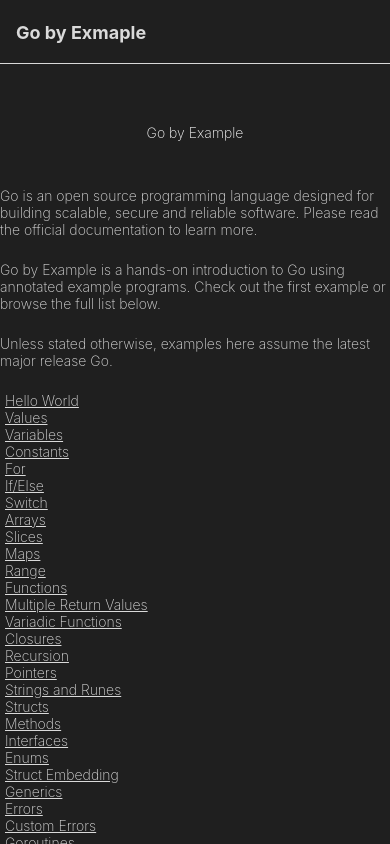
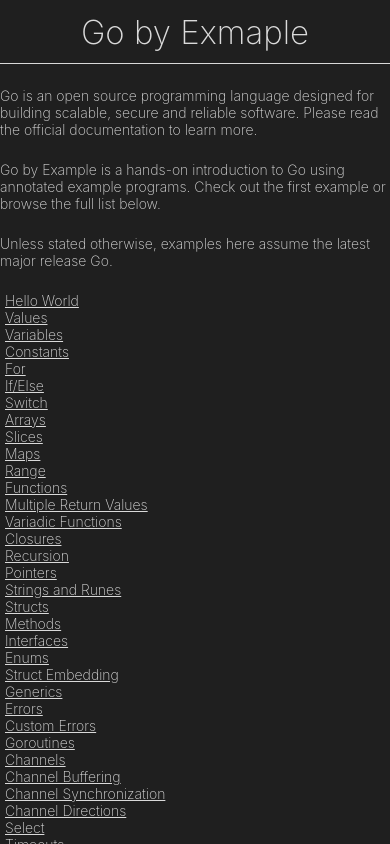
Before and after one commit to Miki535/GoByExample-on-react-native, a React Native app in the folder GoByExample/: screen / in a window 390 px wide. Shown: the top 844 px of the page. Built offline with nearby package versions, Linux system fonts and the light colour scheme.

Commit message:
Update App.js

```diff
--- a/GoByExample/App.js
+++ b/GoByExample/App.js
@@ -14,7 +14,6 @@
 
   return (
     <View style={styles.container}>
-      <Text style={styles.main}>Go by Example</Text>
       <ScrollView>
       <BR />
       <TouchableOpacity onPress={handlePress}>
@@ -165,14 +164,18 @@
       <Stack.Navigator
         initialRouteName="Home"
         screenOptions={{
-          headerStyle: { backgroundColor: '#1f1f1f' },
-          headerTintColor: '#dadada',
-          headerTitleStyle: { fontWeight: 'bold' },
+          headerStyle: { backgroundColor: '#1f1f1f' }, // Фон заголовка
+          headerTintColor: '#dadada', // Колір тексту заголовка
+          headerTitleStyle: {
+            fontWeight: '200',
+            fontSize: 33 // Розмір тексту заголовка
+          },
+          headerTitleAlign: 'center', // Вирівнювання заголовка по центру
         }}
       >
         <Stack.Screen name="Go by Exmaple" component={HomeScreen} />
         <Stack.Screen name="HelloWorld" component={HelloWorldScreen} />
-      </Stack.Navigator>
+        </Stack.Navigator>
     </NavigationContainer>
   );
 }
```
